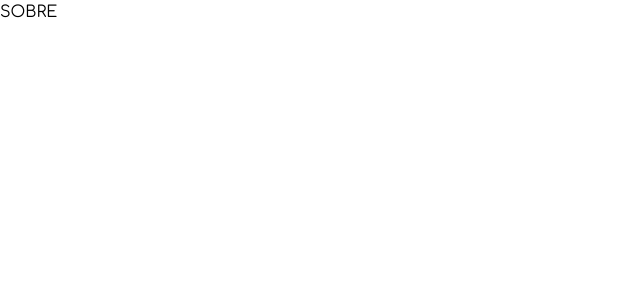
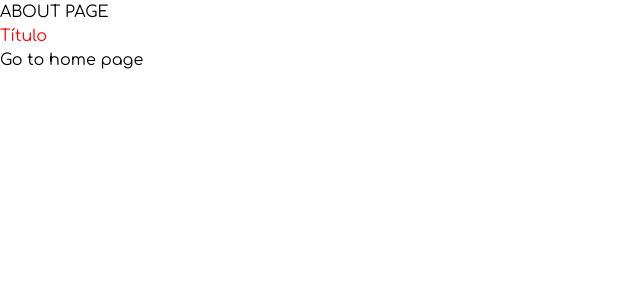
Before and after one commit to nikoz84/next-react, a Next.js app: page /about in a window 1280 px wide. Shown: the top 300 px of the page, without its empty margins (0-640 px from the left). Built offline with nearby package versions, Linux system fonts and the light colour scheme.

Commit message:
change about page

```diff
--- a/pages/about/index.tsx
+++ b/pages/about/index.tsx
@@ -1,7 +1,16 @@
+import Title from "@/src/components/Title"
+import Link from "next/link"
+
 export default function AboutPage(){
     return (
-    <>
-        <h1>SOBRE</h1>
-    </>
+        <>
+            <h1>ABOUT PAGE</h1>
+            <Title asTag="h2">
+                Título
+            </Title>
+            <Link href="/">
+                Go to home page
+            </Link>
+        </>
     )
 }
```
